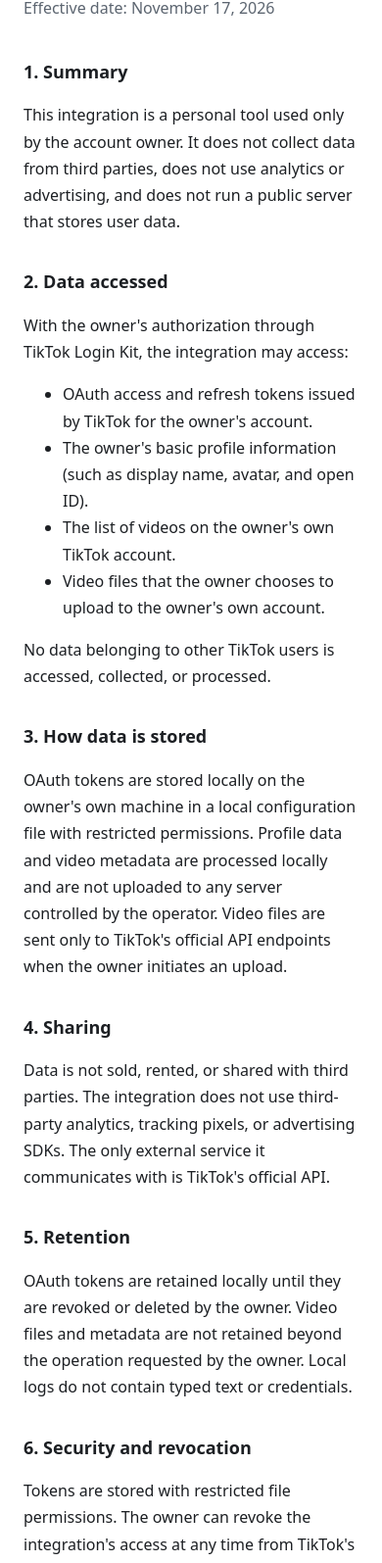
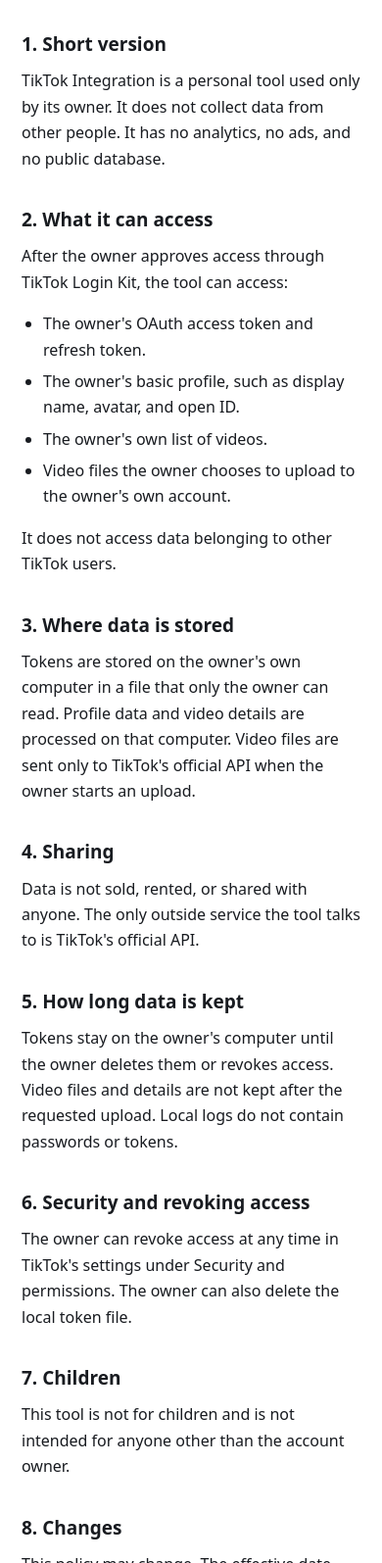
Before and after one commit to NonLaHu/tiktok-integration, a plain HTML site: page privacy.html in a window 390 px wide. Shown: the part 167-1762 px from the top of the page at 98% size. Drawn offline with Linux system fonts and the light colour scheme.

Commit message:
site: update privacy.html

```diff
--- a/privacy.html
+++ b/privacy.html
@@ -7,60 +7,94 @@
   <meta name="tiktok-developers-site-verification" content="j1M1TjLLbs2hb7cYrBPYspBd2KBZ18QZ">
   <title>Privacy Policy — TikTok Integration</title>
   <style>
-    :root { color-scheme: light dark; --fg: #1c1f23; --muted: #5c6570; --bg: #ffffff; --line: #e6e8eb; --accent: #fe2c55; }
-    @media (prefers-color-scheme: dark) { :root { --fg: #f1f3f5; --muted: #a7b0ba; --bg: #111315; --line: #2a2e33; } }
-    * { box-sizing: border-box; }
-    body { margin: 0; background: var(--bg); color: var(--fg); font: 16px/1.7 system-ui, -apple-system, "Segoe UI", sans-serif; }
-    main { max-width: 760px; margin: 0 auto; padding: 64px 24px 96px; }
-    h1 { font-size: clamp(30px, 5vw, 44px); line-height: 1.15; margin: 0 0 8px; letter-spacing: -0.02em; }
-    h2 { font-size: 18px; margin: 32px 0 8px; }
-    .date { color: var(--muted); margin: 0 0 36px; }
-    .back { display: inline-block; margin-bottom: 28px; color: var(--accent); text-decoration: none; font-weight: 600; }
-    a { color: var(--accent); }
-    .fine { color: var(--muted); font-size: 13px; margin-top: 48px; padding-top: 20px; border-top: 1px solid var(--line); }
-  </style>
+:root {
+  color-scheme: light dark;
+  --fg: #181b20; --muted: #5b6472; --bg: #ffffff; --panel: #f6f7f9;
+  --line: #e4e7ec; --accent: #fe2c55; --ok: #128a4a;
+}
+@media (prefers-color-scheme: dark) {
+  :root { --fg: #f2f4f7; --muted: #a7b0bb; --bg: #0f1115; --panel: #171a20;
+          --line: #2a2f38; --accent: #ff4d71; --ok: #35c97a; }
+}
+* { box-sizing: border-box; }
+body { margin: 0; background: var(--bg); color: var(--fg);
+       font: 16px/1.65 system-ui, -apple-system, "Segoe UI", sans-serif; }
+main { max-width: 760px; margin: 0 auto; padding: 56px 22px 80px; }
+.eyebrow { color: var(--accent); font-weight: 700; letter-spacing: .08em;
+           text-transform: uppercase; font-size: 12px; margin: 0 0 10px; }
+h1 { font-size: clamp(30px, 5vw, 46px); line-height: 1.12; margin: 0 0 14px;
+     letter-spacing: -0.02em; }
+h2 { font-size: 19px; margin: 34px 0 8px; }
+p { margin: 0 0 12px; }
+.lead { font-size: 18px; color: var(--muted); margin: 0 0 24px; }
+ul, ol { padding-left: 22px; }
+li { margin: 6px 0; }
+a { color: var(--accent); }
+nav { display: flex; gap: 10px; flex-wrap: wrap; margin-top: 32px; }
+nav a { border: 1px solid var(--line); border-radius: 999px; padding: 9px 16px;
+        color: var(--fg); text-decoration: none; font-weight: 600; font-size: 14px; }
+nav a:hover { border-color: var(--accent); color: var(--accent); }
+.box { border: 1px solid var(--line); border-radius: 12px; padding: 16px 18px;
+       background: var(--panel); margin: 18px 0; }
+code, .val { font-family: ui-monospace, SFMono-Regular, Menlo, monospace;
+             font-size: 14px; word-break: break-all; }
+.val { display: block; margin-top: 8px; user-select: all; }
+button { margin-top: 12px; border: 0; border-radius: 999px; padding: 9px 18px;
+         background: var(--accent); color: #fff; font-weight: 650; font-size: 14px;
+         cursor: pointer; }
+button:active { transform: translateY(1px); }
+.status { font-weight: 650; margin: 0 0 4px; }
+.ok { color: var(--ok); }
+.bad { color: var(--accent); }
+.checklist { list-style: none; padding-left: 0; }
+.checklist li::before { content: "☐"; margin-right: 10px; color: var(--muted); }
+.fine { color: var(--muted); font-size: 13px; margin-top: 42px; padding-top: 18px;
+        border-top: 1px solid var(--line); }
+[hidden] { display: none !important; }
+</style>
 </head>
 <body>
 <main>
-  <a class="back" href="index.html">← Back</a>
+  <p class="eyebrow">Legal</p>
   <h1>Privacy Policy</h1>
-  <p class="date">Effective date: November 17, 2026</p>
+  <p class="lead">Effective date: November 17, 2026</p>
 
-  <h2>1. Summary</h2>
-  <p>This integration is a personal tool used only by the account owner. It does not collect data from third parties, does not use analytics or advertising, and does not run a public server that stores user data.</p>
+  <h2>1. Short version</h2>
+  <p>TikTok Integration is a personal tool used only by its owner. It does not collect data from other people. It has no analytics, no ads, and no public database.</p>
 
-  <h2>2. Data accessed</h2>
-  <p>With the owner's authorization through TikTok Login Kit, the integration may access:</p>
+  <h2>2. What it can access</h2>
+  <p>After the owner approves access through TikTok Login Kit, the tool can access:</p>
   <ul>
-    <li>OAuth access and refresh tokens issued by TikTok for the owner's account.</li>
-    <li>The owner's basic profile information (such as display name, avatar, and open ID).</li>
-    <li>The list of videos on the owner's own TikTok account.</li>
-    <li>Video files that the owner chooses to upload to the owner's own account.</li>
+    <li>The owner's OAuth access token and refresh token.</li>
+    <li>The owner's basic profile, such as display name, avatar, and open ID.</li>
+    <li>The owner's own list of videos.</li>
+    <li>Video files the owner chooses to upload to the owner's own account.</li>
   </ul>
-  <p>No data belonging to other TikTok users is accessed, collected, or processed.</p>
+  <p>It does not access data belonging to other TikTok users.</p>
 
-  <h2>3. How data is stored</h2>
-  <p>OAuth tokens are stored locally on the owner's own machine in a local configuration file with restricted permissions. Profile data and video metadata are processed locally and are not uploaded to any server controlled by the operator. Video files are sent only to TikTok's official API endpoints when the owner initiates an upload.</p>
+  <h2>3. Where data is stored</h2>
+  <p>Tokens are stored on the owner's own computer in a file that only the owner can read. Profile data and video details are processed on that computer. Video files are sent only to TikTok's official API when the owner starts an upload.</p>
 
   <h2>4. Sharing</h2>
-  <p>Data is not sold, rented, or shared with third parties. The integration does not use third-party analytics, tracking pixels, or advertising SDKs. The only external service it communicates with is TikTok's official API.</p>
+  <p>Data is not sold, rented, or shared with anyone. The only outside service the tool talks to is TikTok's official API.</p>
 
-  <h2>5. Retention</h2>
-  <p>OAuth tokens are retained locally until they are revoked or deleted by the owner. Video files and metadata are not retained beyond the operation requested by the owner. Local logs do not contain typed text or credentials.</p>
+  <h2>5. How long data is kept</h2>
+  <p>Tokens stay on the owner's computer until the owner deletes them or revokes access. Video files and details are not kept after the requested upload. Local logs do not contain passwords or tokens.</p>
 
-  <h2>6. Security and revocation</h2>
-  <p>Tokens are stored with restricted file permissions. The owner can revoke the integration's access at any time from TikTok's account settings, and can delete local token files from the owner's machine.</p>
+  <h2>6. Security and revoking access</h2>
+  <p>The owner can revoke access at any time in TikTok's settings under Security and permissions. The owner can also delete the local token file.</p>
 
   <h2>7. Children</h2>
-  <p>This integration is not directed to children and is not intended for use by anyone other than the account owner.</p>
+  <p>This tool is not for children and is not intended for anyone other than the account owner.</p>
 
   <h2>8. Changes</h2>
-  <p>This policy may be updated from time to time. The effective date above will be revised when changes are made.</p>
+  <p>This policy may change. The effective date above will be updated when it does.</p>
 
   <h2>9. Contact</h2>
-  <p>Privacy questions can be raised through the repository's issue tracker: <a href="https://github.com/NonLaHu/tiktok-integration/issues">github.com/NonLaHu/tiktok-integration/issues</a>.</p>
+  <p>Questions can be raised at <a href="https://github.com/NonLaHu/tiktok-integration/issues">github.com/NonLaHu/tiktok-integration/issues</a>.</p>
 
   <p class="fine">Not affiliated with TikTok. TikTok is a trademark of its respective owner.</p>
+
 </main>
 </body>
 </html>
```
